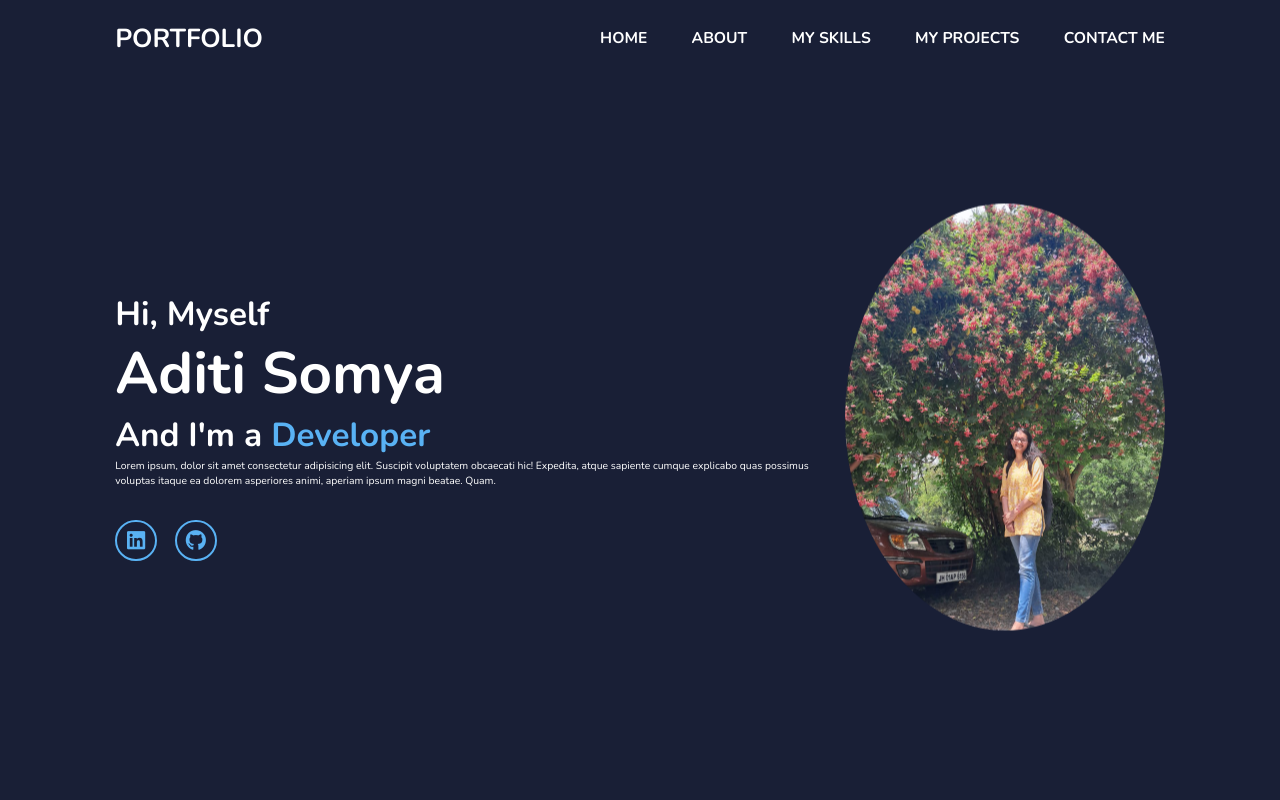
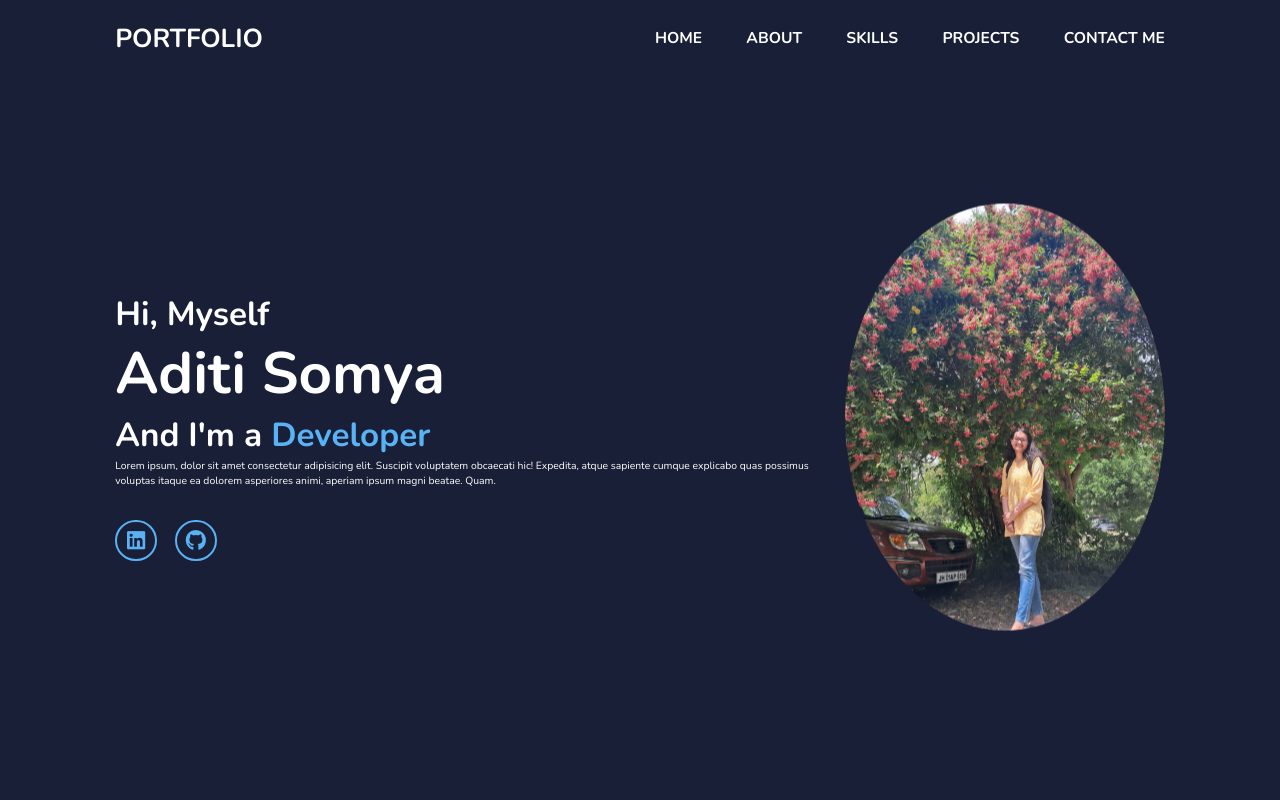
Before and after one commit to Aditi-0405/Personal_Portfolio, a plain HTML site: page index.html in a window 1280 px wide. Shown: the top 800 px of the page. Drawn offline with nearby package versions, Linux system fonts and the light colour scheme.

Commit message:
rectified header section

```diff
--- a/index.html
+++ b/index.html
@@ -27,8 +27,8 @@
         <nav class="navbar">
             <a href="#home">HOME</a>
             <a href="#about">ABOUT</a>
-            <a href="#skills">MY SKILLS</a>
-            <a href="#projects">MY PROJECTS</a>
+            <a href="#skills">SKILLS</a>
+            <a href="#projects">PROJECTS</a>
             <a href="#contact">CONTACT ME</a>
         </nav>
     </header>
```
